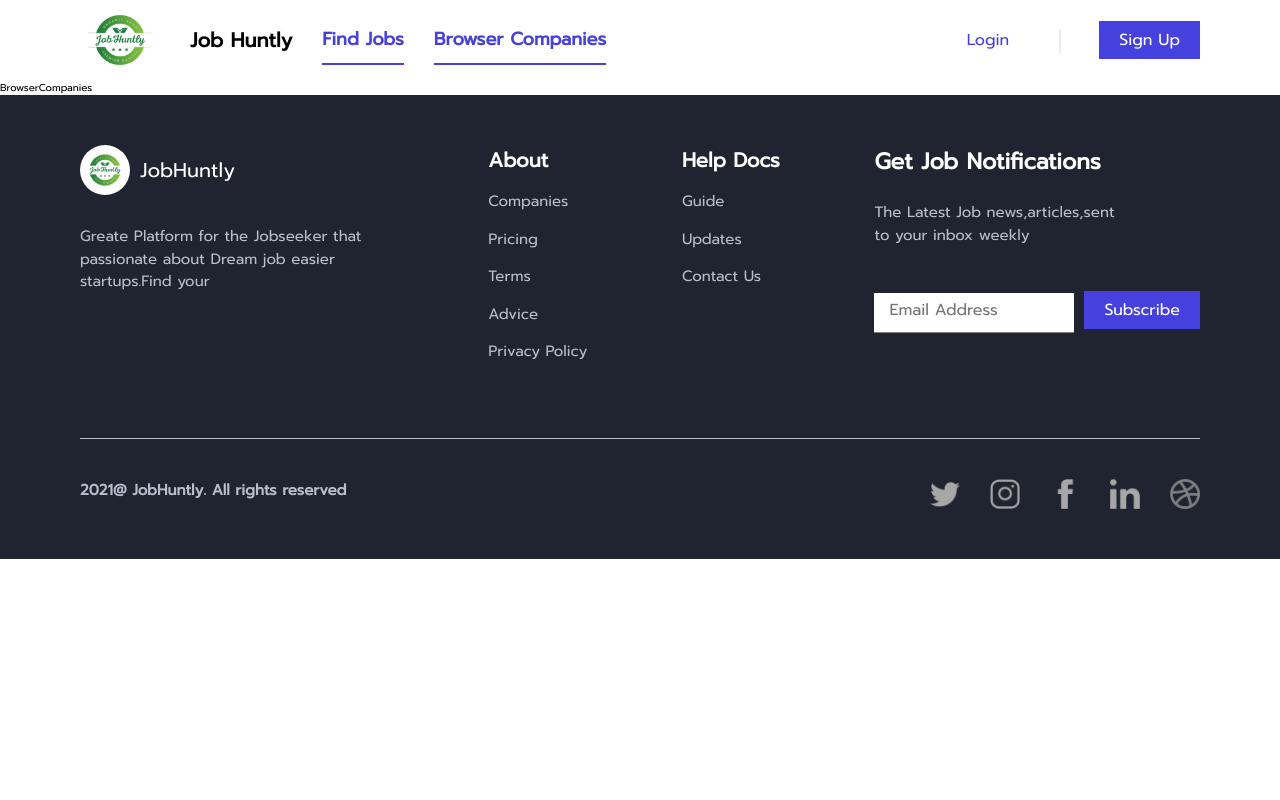
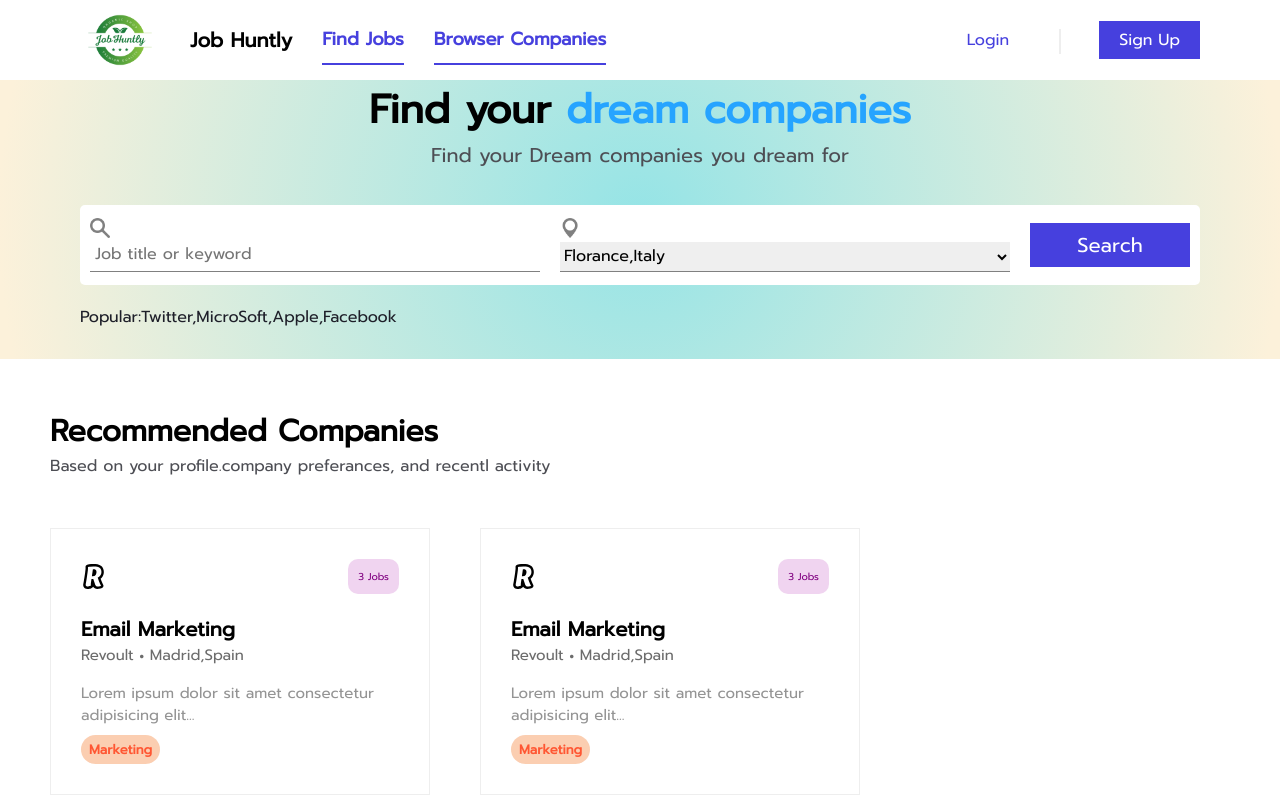
Before and after one commit to saik64757/Jobhuntly, a React (Create React App) app: page /browserCompanies in a window 1280 px wide. Shown: the top 800 px of the page. Built offline with nearby package versions, Linux system fonts and the light colour scheme.

Commit message:
Pagination/browseCompanies WIP

```diff
--- a/src/Components/DropDowns/FilterDropdown.module.css
+++ b/src/Components/DropDowns/FilterDropdown.module.css
@@ -6,6 +6,7 @@
   align-items: center;
   gap: 3rem;
   margin-bottom: 2rem;
+  justify-content: space-between;
 }
 
 .dropDownHead div {
--- a/src/Components/JobscardSqr/JobscardSqr.module.css
+++ b/src/Components/JobscardSqr/JobscardSqr.module.css
@@ -32,3 +32,12 @@
   color: #949494;
   font-size: 1.5rem;
 }
+
+.numberofJobs {
+  display: inline-block;
+
+  background-color: rgb(240, 212, 240);
+  color: purple;
+  padding: 1rem;
+  border-radius: 1rem;
+}
--- a/src/Components/JobscardSqr/JobscardSqr.tsx
+++ b/src/Components/JobscardSqr/JobscardSqr.tsx
@@ -3,12 +3,34 @@ import logo from "../../Assets/revolut_logo_icon_248648.svg";
 import SquarePill from "../Pills/SquarePill/SquarePill";
 import RoundPill from "../Pills/RoundPill/RoundPill";
 
-function JobsCardSquare() {
+interface jobsquareCard {
+  isCompanies: boolean;
+  children?: React.ReactNode;
+  cardWidth?: string;
+  cardHeight?: string;
+}
+
+function JobsCardSquare({
+  isCompanies,
+  children,
+  cardHeight,
+  cardWidth,
+}: jobsquareCard) {
   return (
-    <div className={styles.SquarejobCardWrapper}>
+    <div
+      className={styles.SquarejobCardWrapper}
+      style={{
+        maxWidth: cardWidth,
+        height: cardHeight,
+      }}
+    >
       <div className={styles.headWrapper}>
-        <img src={logo} alt="CompanyLogo" width={"20rem"} height={"20rem"} />
-        <SquarePill />
+        <img src={logo} alt="CompanyLogo" width={"25rem"} height={"25rem"} />
+        {isCompanies ? (
+          <div className={styles.numberofJobs}>3 Jobs</div>
+        ) : (
+          <SquarePill />
+        )}
       </div>
       <div className={styles.JobDetails}>
         <h3>Email Marketing</h3>
@@ -24,9 +46,11 @@ function JobsCardSquare() {
         <RoundPill color="#FF5733" bgColor="#FBCEB1">
           Marketing
         </RoundPill>
-        <RoundPill color="#00308F" bgColor="#F0F8FF">
-          Sales
-        </RoundPill>
+        {isCompanies ? null : (
+          <RoundPill color="#00308F" bgColor="#F0F8FF">
+            Sales
+          </RoundPill>
+        )}
       </div>
     </div>
   );
--- a/src/Data/Options.ts
+++ b/src/Data/Options.ts
@@ -54,6 +54,18 @@ export const categories = [
     id: "tech",
     name: "Technology",
   },
+  {
+    id: "Ftech",
+    name: "Fintech",
+  },
+  {
+    id: "hoisting",
+    name: "Hoisting",
+  },
+  {
+    id: "aerospace",
+    name: "AeroSpace",
+  },
 ];
 
 export const Joblevel = [
--- a/src/Pages/BrowserCompanies/BrowserCompanies.module.css
+++ b/src/Pages/BrowserCompanies/BrowserCompanies.module.css
@@ -0,0 +1,59 @@
+.browserCompaniesWrapper {
+}
+.searchCompanySection {
+  background: rgb(128, 215, 216);
+  background: radial-gradient(
+    circle,
+    rgb(149, 228, 230) 0%,
+    rgba(252, 241, 218, 1) 98%
+  );
+}
+
+.searchCompanySection h1 {
+  font-size: 4rem;
+}
+
+.searchCompanySection h1::after {
+  content: " dream companies";
+  color: #26a4ff;
+}
+
+.searchCompanySection h1 + p {
+  font-size: 2rem;
+  color: #4d4e54;
+}
+
+.recomendedCompanies {
+  padding: 5rem;
+}
+
+.recomendedCompanies > h1 {
+  font-size: 3rem;
+}
+.recomendedCompanies > p {
+  font-size: 1.6rem;
+  color: #4d4e54;
+}
+.recomendedCompanies > div {
+  display: flex;
+  flex-wrap: wrap;
+  gap: 5rem;
+  margin: 5rem 0rem;
+}
+
+.catagorycarasoul {
+  background-color: #4640de;
+  width: 30rem;
+  height: 20rem;
+  display: flex;
+  padding: 3rem;
+  font-size: 2rem;
+  color: white;
+  flex-direction: column;
+  justify-content: space-between;
+}
+
+.catagorycarasoul > img {
+  width: 5rem;
+  height: 5rem;
+}
--- a/src/Pages/BrowserCompanies/BrowserCompanies.tsx
+++ b/src/Pages/BrowserCompanies/BrowserCompanies.tsx
@@ -1,7 +1,38 @@
-import React from "react";
+import JobsCardSquare from "../../Components/JobscardSqr/JobscardSqr";
+import SearchSection from "../../Components/SearchSection/SearchSection";
+import styles from "./BrowserCompanies.module.css";
+import DesignLogo from "../../Assets/Icons/pencil-paintbrush.png";
+import { categories } from "../../Data/Options";
 
 function BrowserCompanies() {
-  return <div>BrowserCompanies</div>;
+  let newArr = Array.from({ length: 6 }, () => 0);
+  return (
+    <div className={styles.browserCompaniesWrapper}>
+      <div className={styles.searchCompanySection}>
+        <SearchSection>
+          <h1>Find your</h1>
+          <p>Find your Dream companies you dream for</p>
+        </SearchSection>
+      </div>
+      <div className={styles.recomendedCompanies}>
+        <h1>Recommended Companies</h1>
+        <p>Based on your profile.company preferances, and recentl activity</p>
+        <div>
+          {newArr.map((ele, idx) => (
+            <div key={idx}>
+              <JobsCardSquare isCompanies={true} cardWidth="38rem" />
+            </div>
+          ))}
+        </div>
+      </div>
+      {(categories as unknown as any[]).map((ele) => (
+        <div className={styles.catagorycarasoul}>
+          <img src={DesignLogo} alt="DesignLogo" />
+          <h1>{ele.name}</h1>
+        </div>
+      ))}
+    </div>
+  );
 }
 
 export default BrowserCompanies;
--- a/src/Pages/FindJobs/FindJobs.module.css
+++ b/src/Pages/FindJobs/FindJobs.module.css
@@ -8,7 +8,7 @@
 }
 
 .findjobsWrapper h1 {
-  font-size: 5rem;
+  font-size: 4rem;
 }
 
 .findjobsWrapper h1::after {
@@ -46,6 +46,7 @@
   display: flex;
   justify-content: space-between;
   flex-basis: 90%;
+  margin: 0rem 2rem;
 }
 
 .applyJobsList {
--- a/src/Pages/LandingPage/FeaturedJobsSection/FeaturedJobs.tsx
+++ b/src/Pages/LandingPage/FeaturedJobsSection/FeaturedJobs.tsx
@@ -14,7 +14,7 @@ function FeaturedJobs() {
       </div>
       <div className={styles.featuredJobCardsWrapper}>
         {newArr.map(() => (
-          <JobsCardSquare />
+          <JobsCardSquare isCompanies={false} />
         ))}
       </div>
     </section>
--- a/src/Pages/LandingPage/LatestJobsSection/LatestJobs.tsx
+++ b/src/Pages/LandingPage/LatestJobsSection/LatestJobs.tsx
@@ -1,5 +1,6 @@
 import JobsCardRectangle from "../../../Components/JobscardRect/JobscardRect";
 import styles from "./LatestJobsSection.module.css";
+import { jobs } from "../../../Data/JobsData";
 
 function LatestJobs() {
   let newArr = Array.from({ length: 6 }, (idx) => 0);
@@ -13,8 +14,8 @@ function LatestJobs() {
         </p>
       </div>
       <div className={styles.featuredJobCardsWrapper}>
-        {newArr.map(() => (
-          <JobsCardRectangle />
+        {(jobs as unknown as any[]).slice(0, 6).map((ele) => (
+          <JobsCardRectangle newData={ele} />
         ))}
       </div>
     </section>
```
Also changed, not shown: src/Assets/Icons/pencil-paintbrush.png (added), src/Assets/Icons/weSiteUrl.txt (added), src/Assets/phone.png (added).
